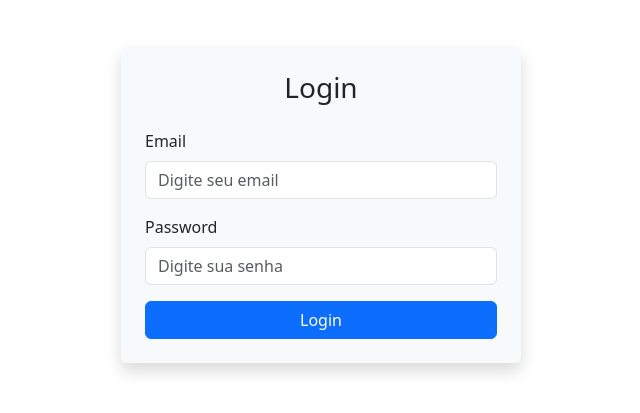
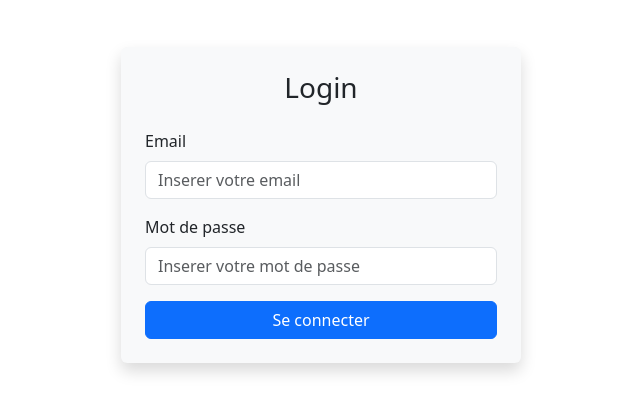
Before and after one commit to rdpt03/FMS-WEB-ANGULAR-Formations, an Angular app: page /login in a window 1280 px wide. Shown: the part 195-608 px from the top of the page, without its empty margins (319-959 px from the left). Built offline with nearby package versions, Linux system fonts and the light colour scheme.

Commit message:
translate to french

```diff
--- a/src/app/components/login-form-component/login-form-component.html
+++ b/src/app/components/login-form-component/login-form-component.html
@@ -23,12 +23,12 @@
                 required
                 class="form-control"
                 [(ngModel)]="user.email"
-                placeholder="Digite seu email">
+                placeholder="Inserer votre email">
         </div>
 
         <!-- Password -->
         <div class="mb-3">
-            <label for="password" class="form-label">Password</label>
+            <label for="password" class="form-label">Mot de passe</label>
             <input
                 type="password"
                 id="password"
@@ -36,12 +36,12 @@
                 required
                 class="form-control"
                 [(ngModel)]="user.password"
-                placeholder="Digite sua senha">
+                placeholder="Inserer votre mot de passe">
         </div>
 
         <!-- Submit -->
         <div class="d-grid">
-            <button type="button" class="btn btn-primary btn-block" (click)="onLogin(f)">Login</button>
+            <button type="button" class="btn btn-primary btn-block" (click)="onLogin(f)">Se connecter</button>
         </div>
     </form>
 </div>
```
